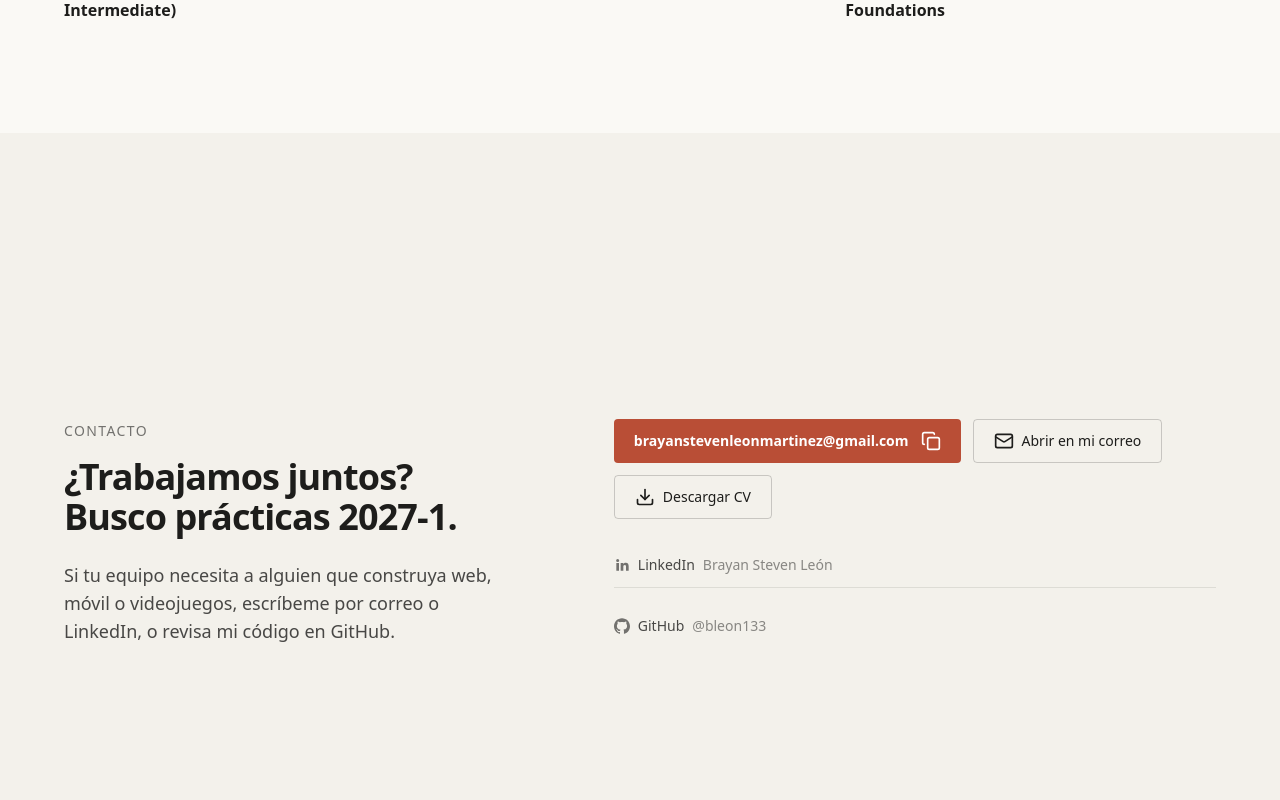
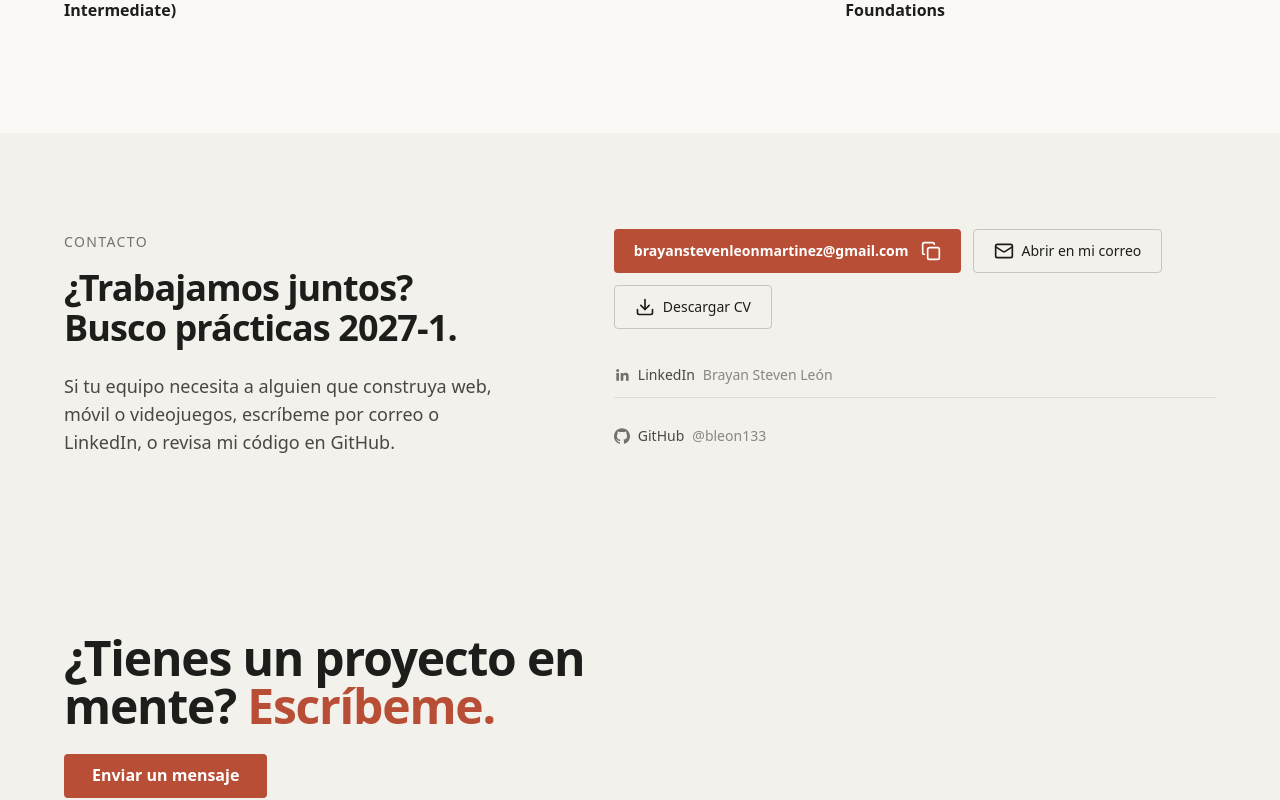
Before and after one commit to bleon133/Portafolio-Brayan-04-10-2026, a React (Vite) app: page / in a window 1280 px wide. Shown: the part 5964-6764 px from the top of the page. Built offline with nearby package versions, Linux system fonts and the light colour scheme.

Commit message:
fix: reduce contact section whitespace

```diff
--- a/src/features/contact/Contact.tsx
+++ b/src/features/contact/Contact.tsx
@@ -25,7 +25,7 @@ export function Contact() {
   }
 
   return (
-    <Section id="contacto" titleId="titulo-contacto">
+    <Section id="contacto" titleId="titulo-contacto" className="min-h-0 py-20 md:py-24">
       <Container>
         <div className="grid gap-8 md:grid-cols-[1fr_1.2fr] md:items-center md:gap-12">
           {/* Left — editorial copy */}
```
